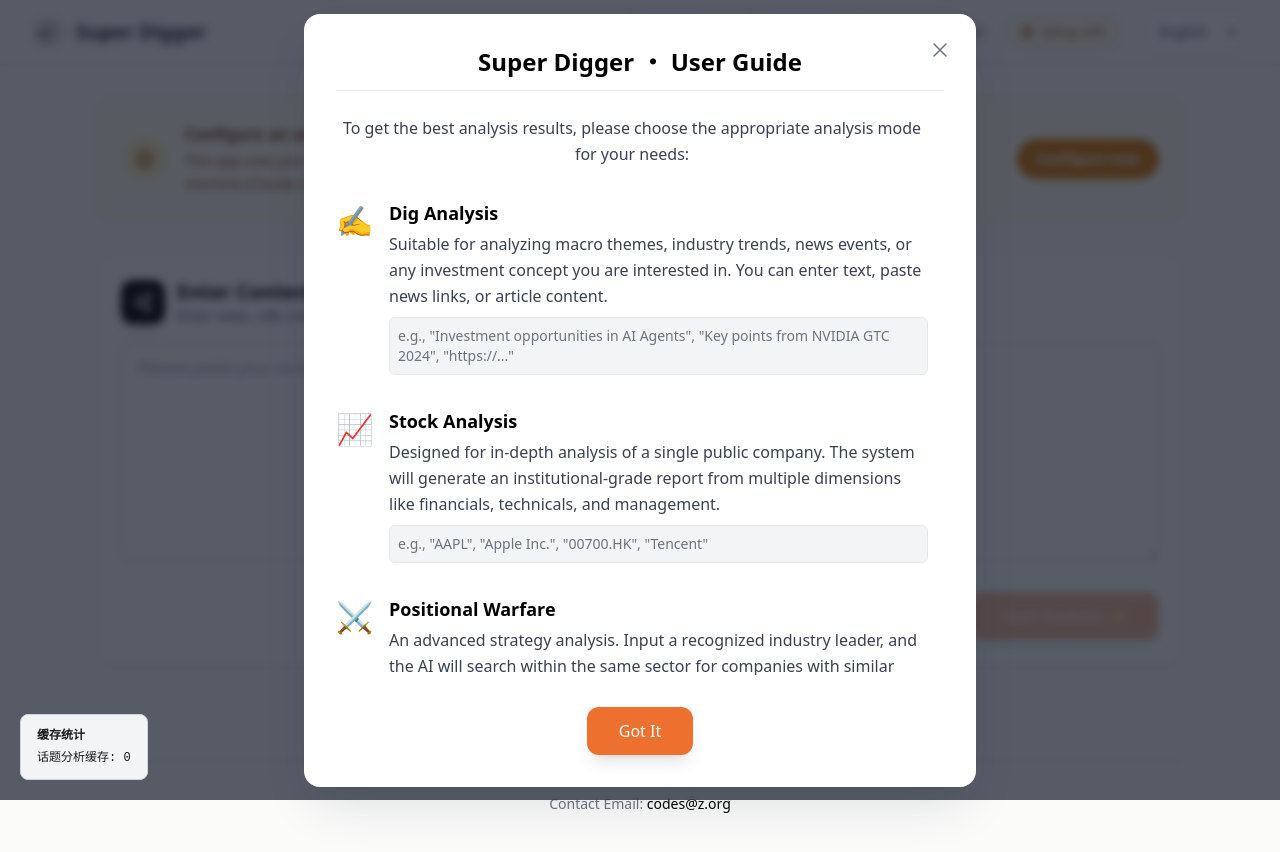
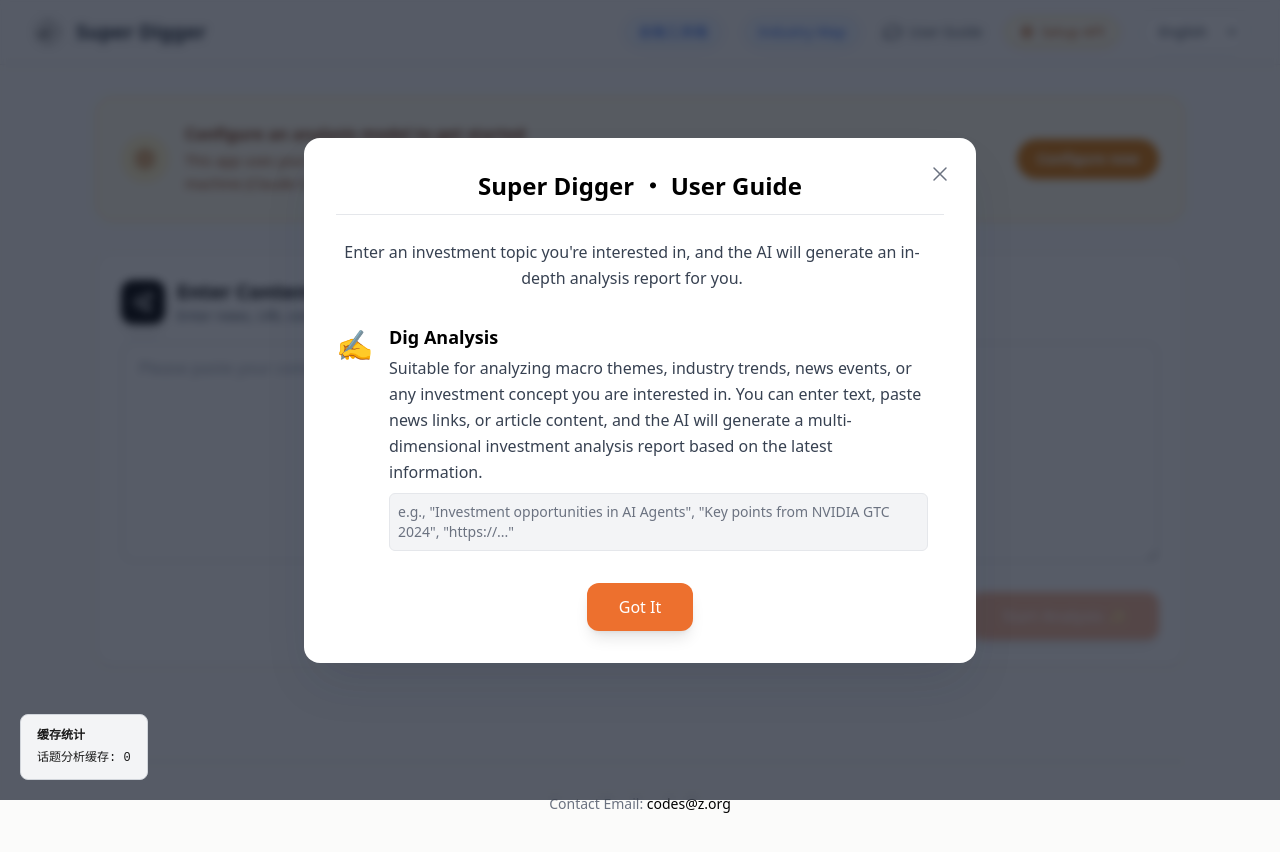
Before and after one commit to beyondwen/geministocks, a React (Vite) app: page /#/ in a window 1280 px wide. Both pictures are taken after a click on the button "User Guide". Shown: the top 852 px of the page. Built offline with nearby package versions, Linux system fonts and the light colour scheme.

Commit message:
feat: streamline UserGuideModal and update localization descriptions for AI-driven analysis
Co-authored-by: master <24885285+yaoleifly@users.noreply.github.com>

```diff
--- a/components/UserGuideModal.tsx
+++ b/components/UserGuideModal.tsx
@@ -57,18 +57,6 @@ const UserGuideModal: React.FC<UserGuideModalProps> = ({ isOpen, onClose }) => {
                 description={t('userGuideModal.topicDescription')}
                 example={t('userGuideModal.topicExample')}
             />
-            <GuideSection
-                icon={t('userGuideModal.stockIcon')}
-                title={t('userGuideModal.stockTitle')}
-                description={t('userGuideModal.stockDescription')}
-                example={t('userGuideModal.stockExample')}
-            />
-            <GuideSection
-                icon={t('userGuideModal.positionalIcon')}
-                title={t('userGuideModal.positionalTitle')}
-                description={t('userGuideModal.positionalDescription')}
-                example={t('userGuideModal.positionalExample')}
-            />
         </div>
 
         <div className="mt-8 flex justify-center">
--- a/public/locales/en.json
+++ b/public/locales/en.json
@@ -48,19 +48,11 @@
   },
   "userGuideModal": {
     "title": "Super Digger ・ User Guide",
-    "intro": "To get the best analysis results, please choose the appropriate analysis mode for your needs:",
+    "intro": "Enter an investment topic you're interested in, and the AI will generate an in-depth analysis report for you.",
     "topicTitle": "Dig Analysis",
     "topicIcon": "✍️",
-    "topicDescription": "Suitable for analyzing macro themes, industry trends, news events, or any investment concept you are interested in. You can enter text, paste news links, or article content.",
+    "topicDescription": "Suitable for analyzing macro themes, industry trends, news events, or any investment concept you are interested in. You can enter text, paste news links, or article content, and the AI will generate a multi-dimensional investment analysis report based on the latest information.",
     "topicExample": "e.g., \"Investment opportunities in AI Agents\", \"Key points from NVIDIA GTC 2024\", \"https://...\"",
-    "stockTitle": "Stock Analysis",
-    "stockIcon": "📈",
-    "stockDescription": "Designed for in-depth analysis of a single public company. The system will generate an institutional-grade report from multiple dimensions like financials, technicals, and management.",
-    "stockExample": "e.g., \"AAPL\", \"Apple Inc.\", \"00700.HK\", \"Tencent\"",
-    "positionalTitle": "Positional Warfare",
-    "positionalIcon": "⚔️",
-    "positionalDescription": "An advanced strategy analysis. Input a recognized industry leader, and the AI will search within the same sector for companies with similar business models but lower market caps or positions, identifying potential 'catch-up' opportunities.",
-    "positionalExample": "e.g., \"NVIDIA\", \"CATL\", \"Kweichow Moutai\"",
     "closeButton": "Got It"
   },
   "languageSwitcher": {
--- a/public/locales/zh.json
+++ b/public/locales/zh.json
@@ -48,19 +48,11 @@
   },
   "userGuideModal": {
     "title": "超级挖掘机・使用说明",
-    "intro": "为了获得最佳分析效果，请根据您的需求选择合适的分析模式：",
+    "intro": "输入您感兴趣的投资主题，AI 将为您生成一份深度挖掘分析报告。",
     "topicTitle": "挖掘分析",
     "topicIcon": "✍️",
-    "topicDescription": "适用于分析宏观主题、行业趋势、新闻事件或任何您感兴趣的投资概念。您可以输入文字、粘贴新闻链接或文章内容。",
+    "topicDescription": "适用于分析宏观主题、行业趋势、新闻事件或任何您感兴趣的投资概念。您可以输入文字、粘贴新闻链接或文章内容，AI 会结合最新信息生成多维度的投资分析报告。",
     "topicExample": "例如：「AI Agent 的投资机会」、「英伟达 GTC 2024 大会要点」、「https://...」",
-    "stockTitle": "个股分析",
-    "stockIcon": "📈",
-    "stockDescription": "专为深度分析单一上市公司而设计。系统会从财务、技术、管理等多个维度生成一份机构级的分析报告。",
-    "stockExample": "例如：「AAPL」、「苹果公司」、「00700.HK」、「腾讯控股」",
-    "positionalTitle": "卡位战法",
-    "positionalIcon": "⚔️",
-    "positionalDescription": "一种高级策略分析。输入一个公认的行业龙头股，AI 会在同一板块中寻找业务相似、但市值或地位较低，有潜力\"补涨\"的\"龙二\"或\"龙三\"。",
-    "positionalExample": "例如：「英伟达」、「宁德时代」、「贵州茅台」",
     "closeButton": "我明白了"
   },
   "languageSwitcher": {
@@ -377,7 +369,7 @@
   "researchConsensus": {
     "title": "机构研报洞察",
     "epsTitle": "机构一致性 EPS 预测",
-    "noEps": "暂无机构一致性EPS预测数据。",
+    "noEps": "暂无机构一致性EPS预测数据��",
     "targetPriceTitle": "机构一致���目标价",
     "noTargetPrice": "暂无机构一致���目标价数据。",
     "low": "最低",
```
